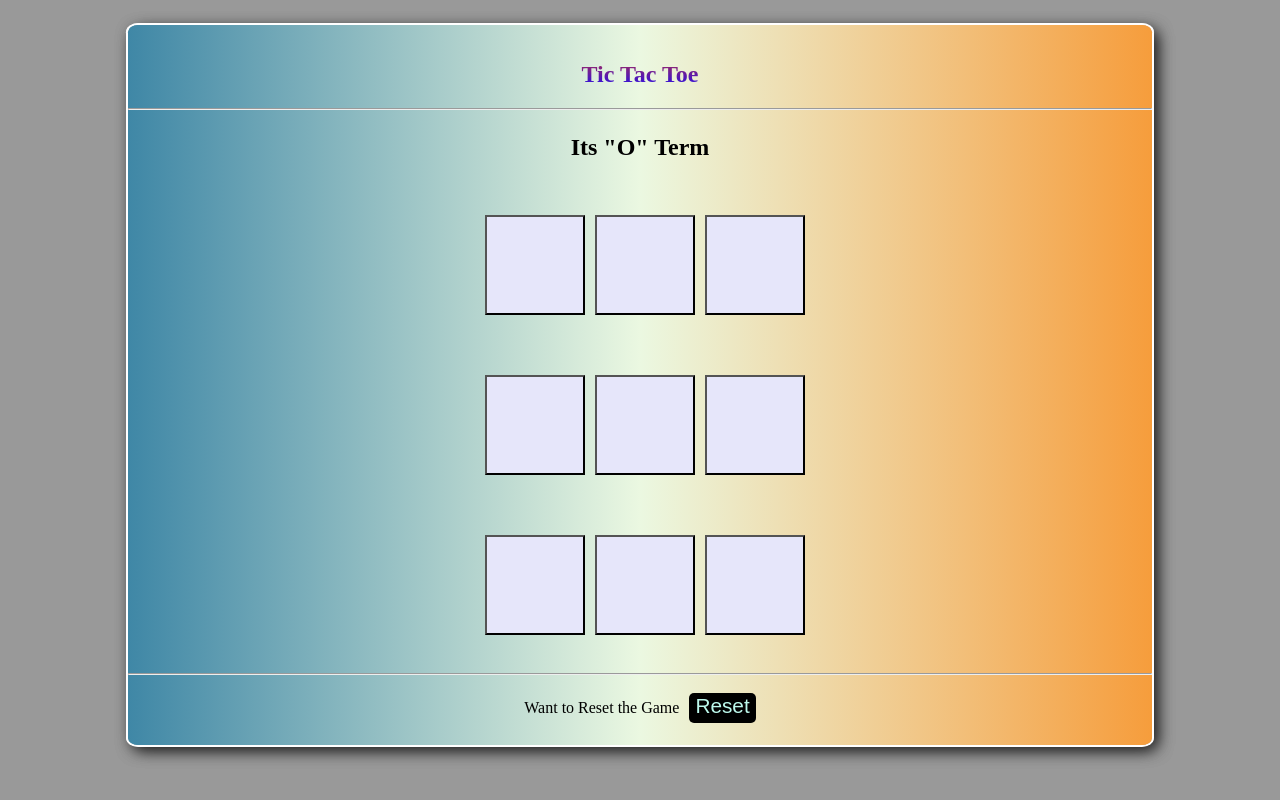
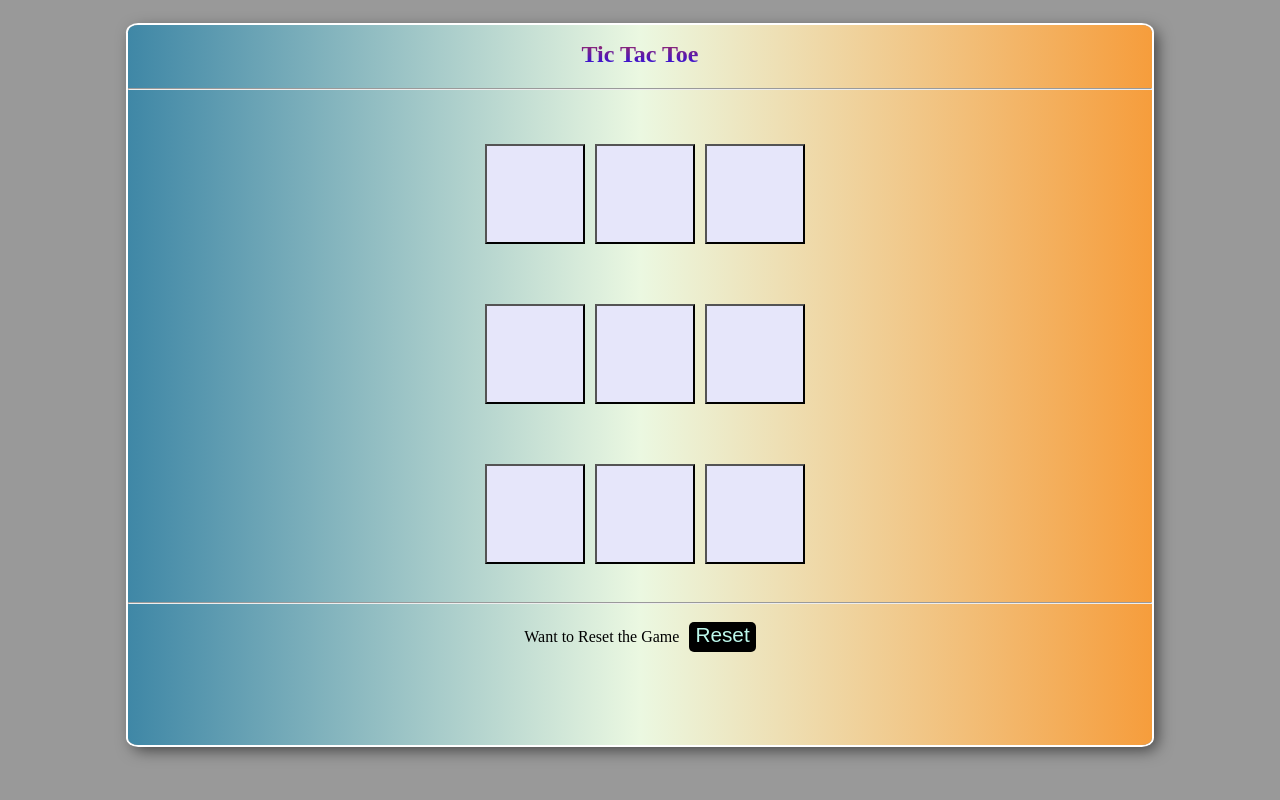
Before and after one commit to adiiverma40/Tic-Tac-Toe, a plain HTML site: page index.html in a window 1280 px wide. Both pictures are taken after a click on the button "New Game". Drawn offline with Linux system fonts and the light colour scheme.

Commit message:
added diffrent logic for screen

```diff
--- a/index.html
+++ b/index.html
@@ -10,7 +10,7 @@
 </head>
 
 <body>
-    <div class="winner game">
+    <div class="game" id="winner">
         <h2 class="gameTitle">
             Tic Tac Toe
         </h2>
@@ -19,12 +19,12 @@
         <img src="1 kdY26OPGZbeNKJs60q0zUg.webp" alt="Tic Tac Toe image" srcset="">
         <button class="newGame">New Game</button>
     </div>
-    <div class="game">
+    <div class="game" id="gameScreen">
         <h2 class="gameTitle">
             Tic Tac Toe
         </h2>
         <hr>
-        <p class="term">Its "O" Term</p>
+        <p class="term"></p>
         <div class="gameContainer">
             <button class="box"></button>
             <button class="box"></button>
--- a/script.js
+++ b/script.js
@@ -2,15 +2,20 @@ let box = document.querySelectorAll(".box");
 let reset = document.querySelector(".resetBtn");
 let term = document.querySelector(".term");
 let newGame = document.querySelector(".newGame");
-let winner = document.querySelector(".winner");
+let winner = document.querySelector("#winner");
 let text = document.querySelector(".text");
+let gameScreen = document.querySelector("#gameScreen");
 let turnO = true; //playerX playerO
 //winning pattern
 
 
 
 const newGamefn = () =>{
-    winner.style.zIndex = -1;
+    console.log("clicked new game");
+    winner.style.display = "none";
+    gameScreen.style.display = "block";
+    // winner.classList.add("none");
+    // gameScreen.classList.remove("none");
     box.forEach((x) => {
       x.innerText = "";
       turnO = true;
@@ -75,7 +80,8 @@ const checkWinner = ()=>{
         let pos3 = box[pattern[2]].innerText;
         if(pos1 != "" && pos2 != "" && pos3 != ""){
             if(pos1 == pos2 && pos2 == pos3){
-                winner.style.zIndex = 1;
+                winner.style.display = "block";
+                gameScreen.style.display = "none";
                 text.innerText = `The Winner Is ${pos1}`;
             }
         }
--- a/style.css
+++ b/style.css
@@ -1,8 +1,5 @@
-.winner{
-  z-index:1 ;
 
-}
-.winner img{
+#winner img{
   width : 28%;
   height: 40%;
   mix-blend-mode: multiply;
@@ -29,12 +26,15 @@
   font-size: 2rem;
   color:black;
 }
+#gameScreen{
+  display: none;
+}
 
 .game {
-
-  position:absolute;
+  /* display: block; */
+  /* position:absolute;
   left: 5em;
-  right: 5em;
+  right: 5em; */
   width: 80vw;
   margin-left: auto;
   margin-right: auto;
@@ -45,6 +45,9 @@
   border-radius: 1%;
 }
 
+/* .none{
+  display: none;
+} */
 body {
   padding: 0;
   margin: 0;
```
